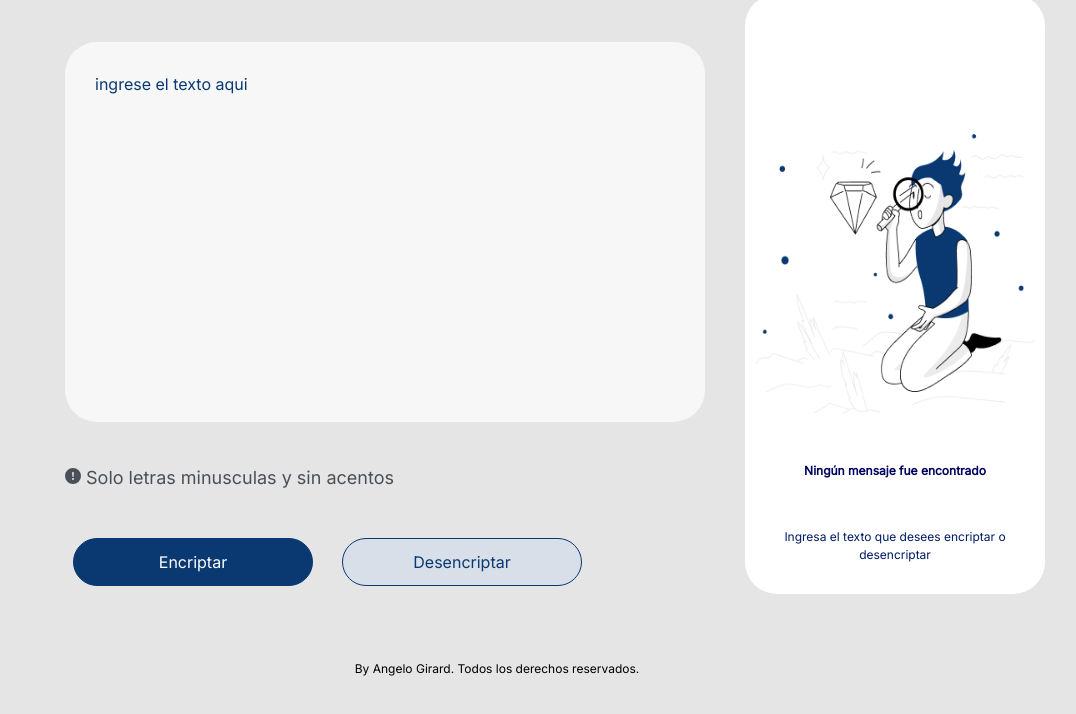
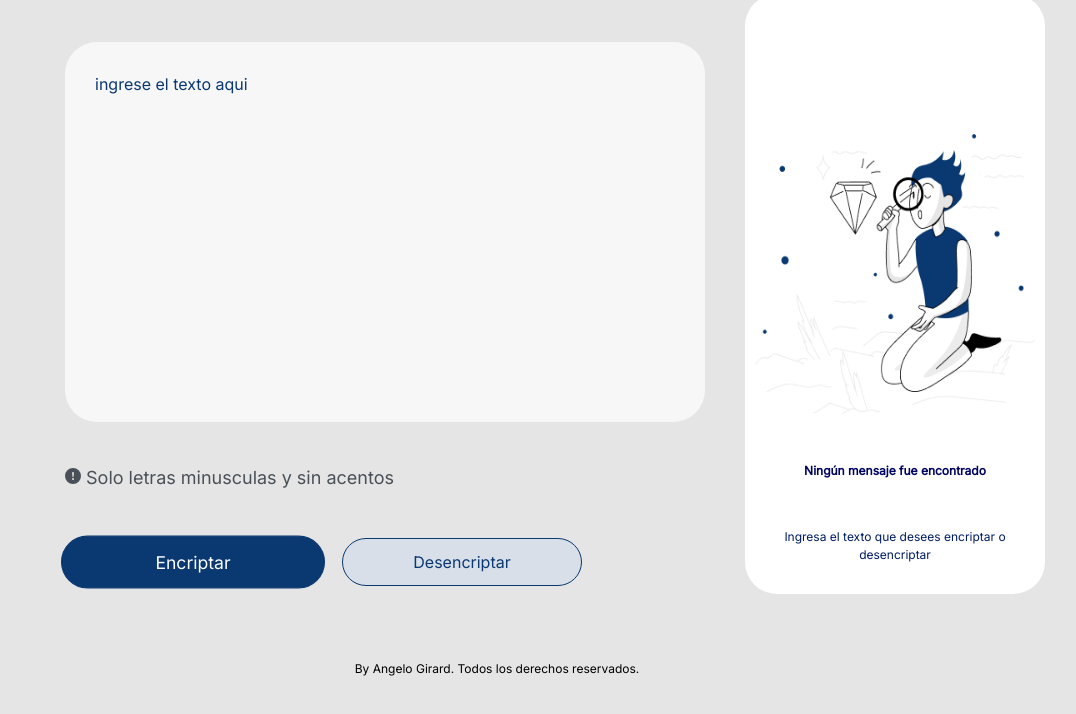
Before and after one commit to AGirard01/Encriptador, a plain HTML site: page index.html in a window 1280 px wide. In both pictures the pointer is over the button "Encriptar". Shown: the part 78-792 px from the top of the page, without its empty margins (143-1219 px from the left). Drawn offline with Linux system fonts and the light colour scheme.

Commit message:
modificacion hover en botones

```diff
--- a/style.css
+++ b/style.css
@@ -137,6 +137,11 @@ button {
     border: none;
     border-radius: 24px;
     cursor: pointer;
+    transition: 0.5s all;
+}
+
+button:hover {
+    transform: scale(1.1);
 }
 
 .btn-desencriptar{
```
